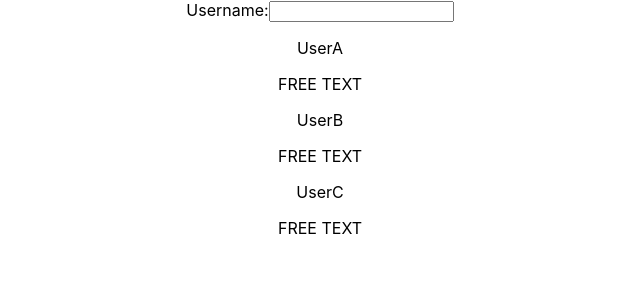
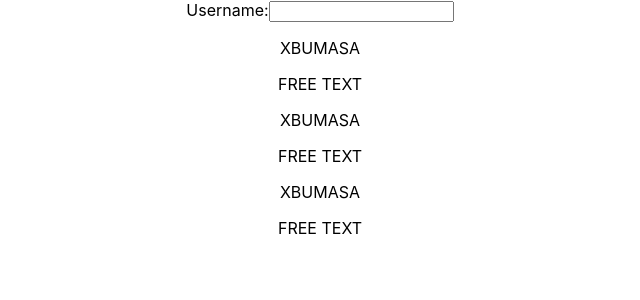
Before and after one commit to xbumasa/udemy-reactjs-a1, a React (Create React App) app: page / in a window 1280 px wide. Shown: the top 300 px of the page, without its empty margins (320-960 px from the left). Built offline with nearby package versions, Linux system fonts and the light colour scheme.

Commit message:
Add state to the App component (=> the username) and pass the username to the UserOutput component

```diff
--- a/src/App.js
+++ b/src/App.js
@@ -1,16 +1,21 @@
+import React, { useState } from 'react';
 import './App.css';
 import UserInput from './UserInput/UserInput';
 import UserOutput from './UserOutput/UserOutput';
 
-const app = () => {
+const App = props => {
+  const [usersState, setUserState] = useState({
+    username: 'XBUMASA'
+  })
+
   return (
     <div className="App">
       <UserInput/>
-      <UserOutput userName="UserA" />
-      <UserOutput userName="UserB" />
-      <UserOutput userName="UserC" />
+      <UserOutput userName={usersState.username} />
+      <UserOutput userName={usersState.username} />
+      <UserOutput userName={usersState.username} />
     </div>
   );
 }
 
-export default app;
+export default App;
--- a/src/UserInput/UserInput.js
+++ b/src/UserInput/UserInput.js
@@ -1,6 +1,6 @@
 import React from 'react';
 
-const userInput = (props) => {
+const UserInput = props => {
   return (
     <div class="UserInput">
       <label>Username:</label>
@@ -9,4 +9,4 @@ const userInput = (props) => {
   );
 }
 
-export default userInput;
+export default UserInput;
--- a/src/UserOutput/UserOutput.js
+++ b/src/UserOutput/UserOutput.js
@@ -1,6 +1,6 @@
 import React from 'react';
 
-const userOutput = (props) => {
+const UserOutput = props => {
   return (
     <div class="UserOutput">
       <p>{props.userName}</p>
@@ -9,4 +9,4 @@ const userOutput = (props) => {
   );
 }
 
-export default userOutput;
+export default UserOutput;
```
